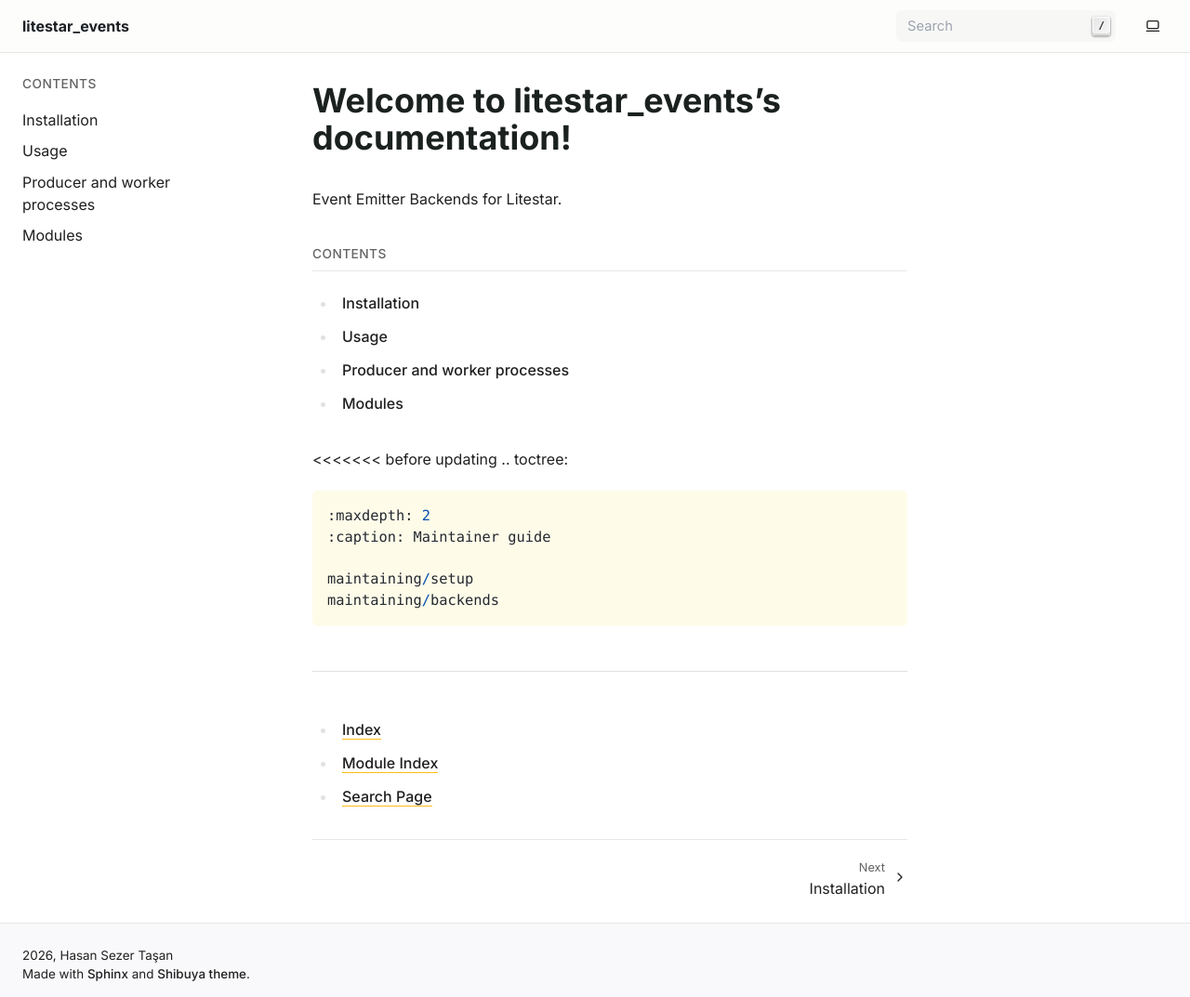
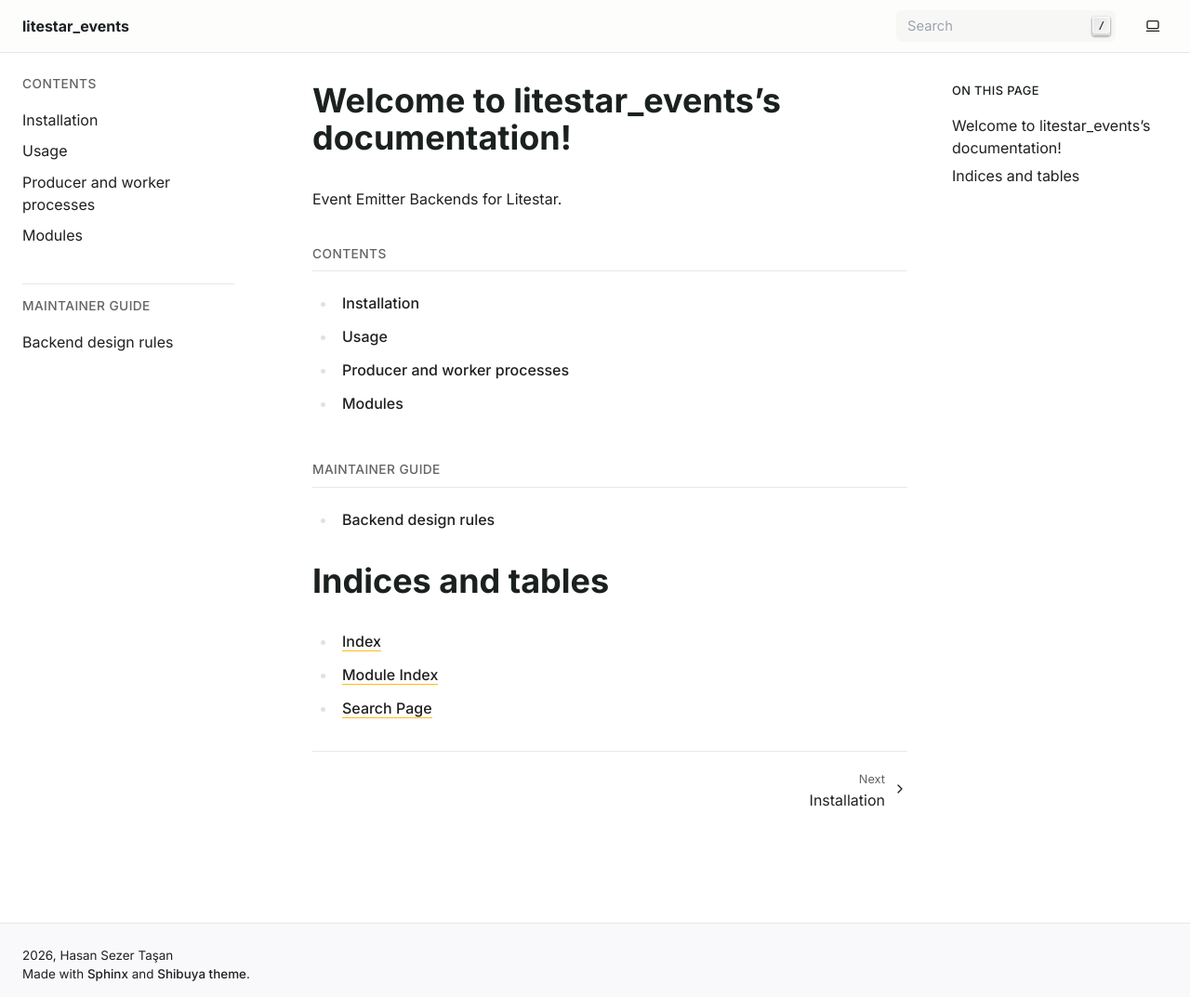
Before and after one commit to hasansezertasan/litestar_events, a Sphinx documentation site: the page built from docs/index.rst, in a window 1280 px wide and 1073 px high. Shown: the whole window at 93% size. Built offline with Sphinx 7.4.7, drawn with Linux system fonts in a browser that asks for light colours.

Commit message:
chore(deps): resolve copier update conflicts and re-lock

```diff
--- a/docs/index.rst
+++ b/docs/index.rst
@@ -12,16 +12,12 @@
    producer_worker
    modules
 
-<<<<<<< before updating
 .. toctree::
    :maxdepth: 2
    :caption: Maintainer guide
 
-   maintaining/setup
    maintaining/backends
 
-=======
->>>>>>> after updating
 Indices and tables
 ==================
 
```
Also changed, not shown: 6 other files.
